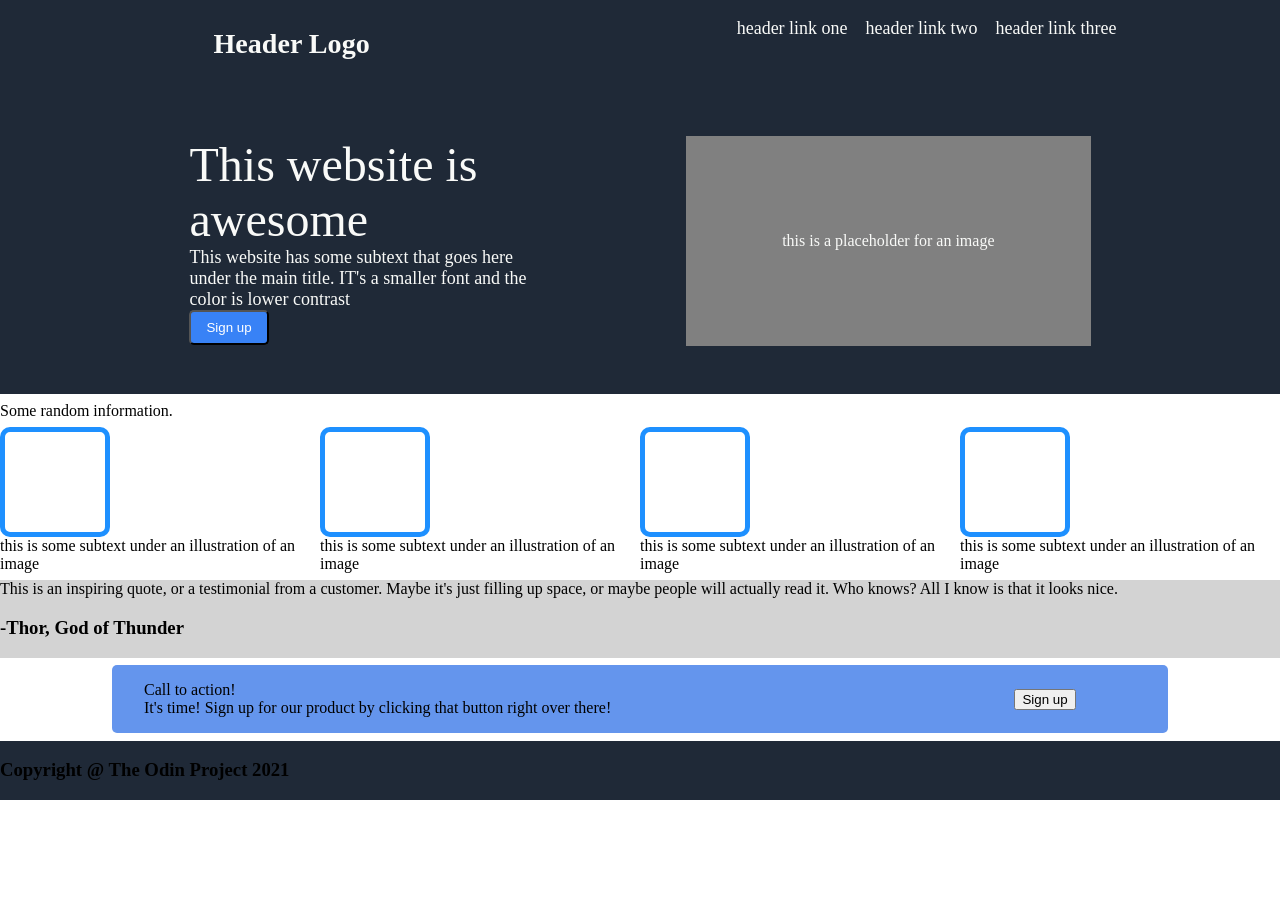
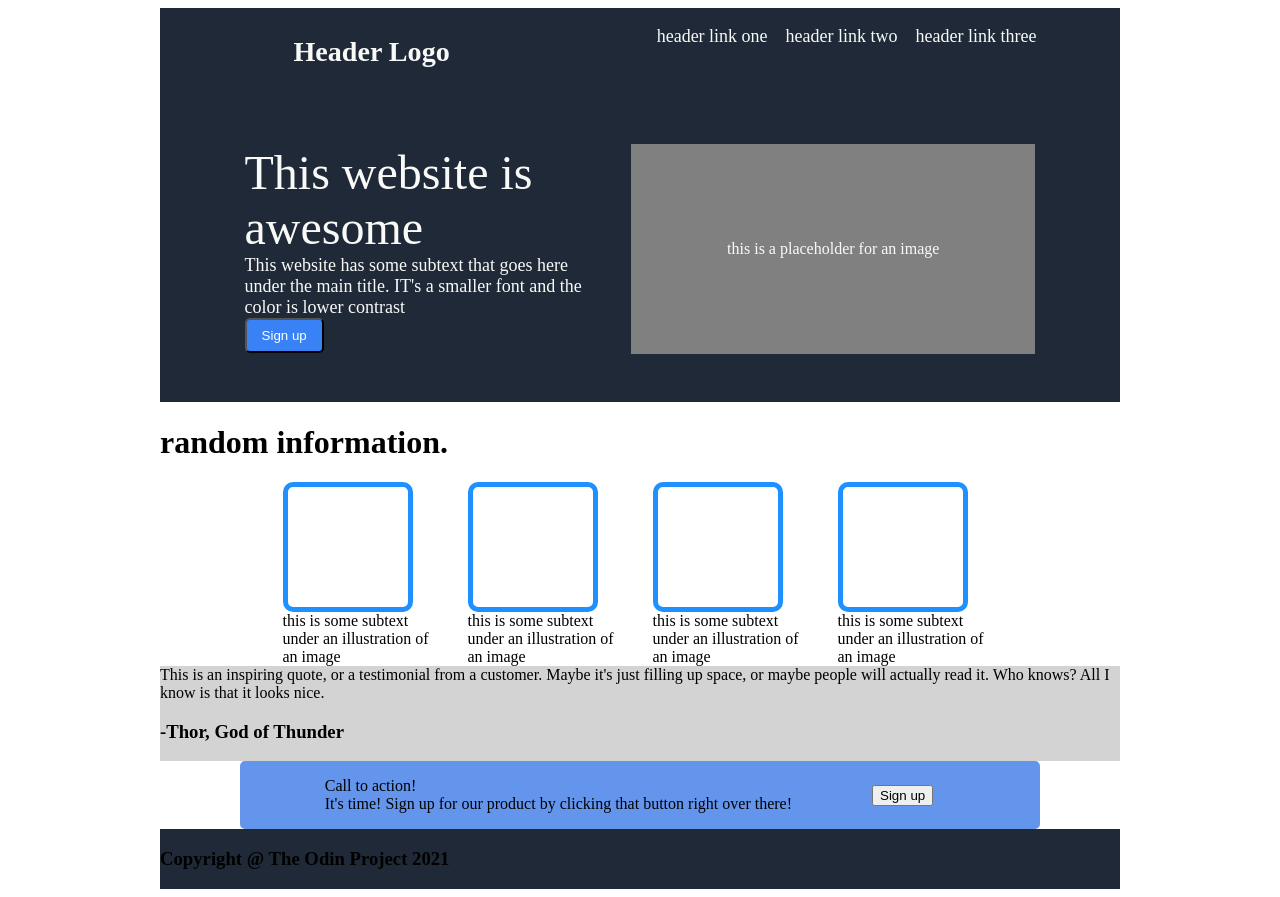
Before and after one commit to NolandWBrown/landing-page, a plain HTML site: page index.html in a window 1280 px wide. Before the commit the page ends 800 px from the top, so only its background shows below. Drawn offline with Linux system fonts and the light colour scheme.

Commit message:
add auto margin

```diff
--- a/index.html
+++ b/index.html
@@ -32,7 +32,9 @@
                 </div>
             </div>
     </div>
-            <p>Some random information.</p>
+        <div randombox>
+            <h1>random information.</h1>
+        </div>
         <div class="cardcard">
             <div class="card">
                 <div class="square">
--- a/style.css
+++ b/style.css
@@ -3,7 +3,9 @@ body {
     flex-direction: column;
     justify-content: space-between;
     min-height: 100vh;
-    margin: 0;
+    margin-right: auto;
+    margin-left: auto;
+    max-width: 960px;
 }
 
 p {
@@ -82,8 +84,21 @@ ul {
     min-width: 350px;
 }
 
+.randombox {
+    display: flex;
+    justify-content: center;
+    align-items: center;
+}
+
 .cardcard {
     display: flex;
+    justify-content: center;
+    gap: 25px;
+}
+
+.card {
+    max-width: 10em;
+
 }
 
 .quotecard {
@@ -98,7 +113,7 @@ ul {
 .callcard {
     display: flex;
     background-color: cornflowerblue ;
-    justify-content: space-between;
+    justify-content: center;
     width: 80%;
     height: 90;
     gap: 5em;
@@ -106,6 +121,8 @@ ul {
     padding-bottom: 1em;
     padding-left: 2em;
     border-radius: 5px;
+
+    max-width: 50em;
 }
 
 .cardbutton {
@@ -130,8 +147,8 @@ ul {
 
 .square {
     border: solid 5px dodgerblue;
-    width: 100px;
-    height: 100px;
+    width: 120px;
+    height: 120px;
     border-radius: 10px;
   }
 
```
